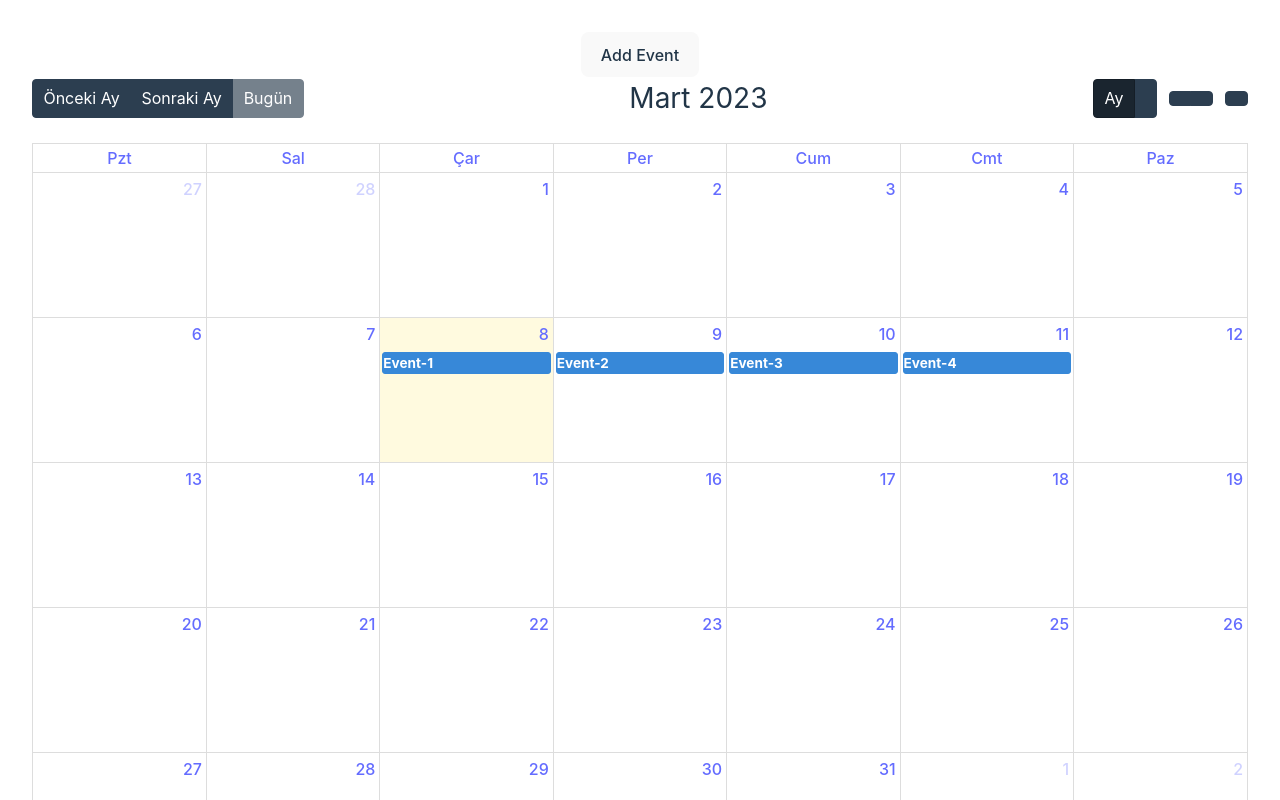
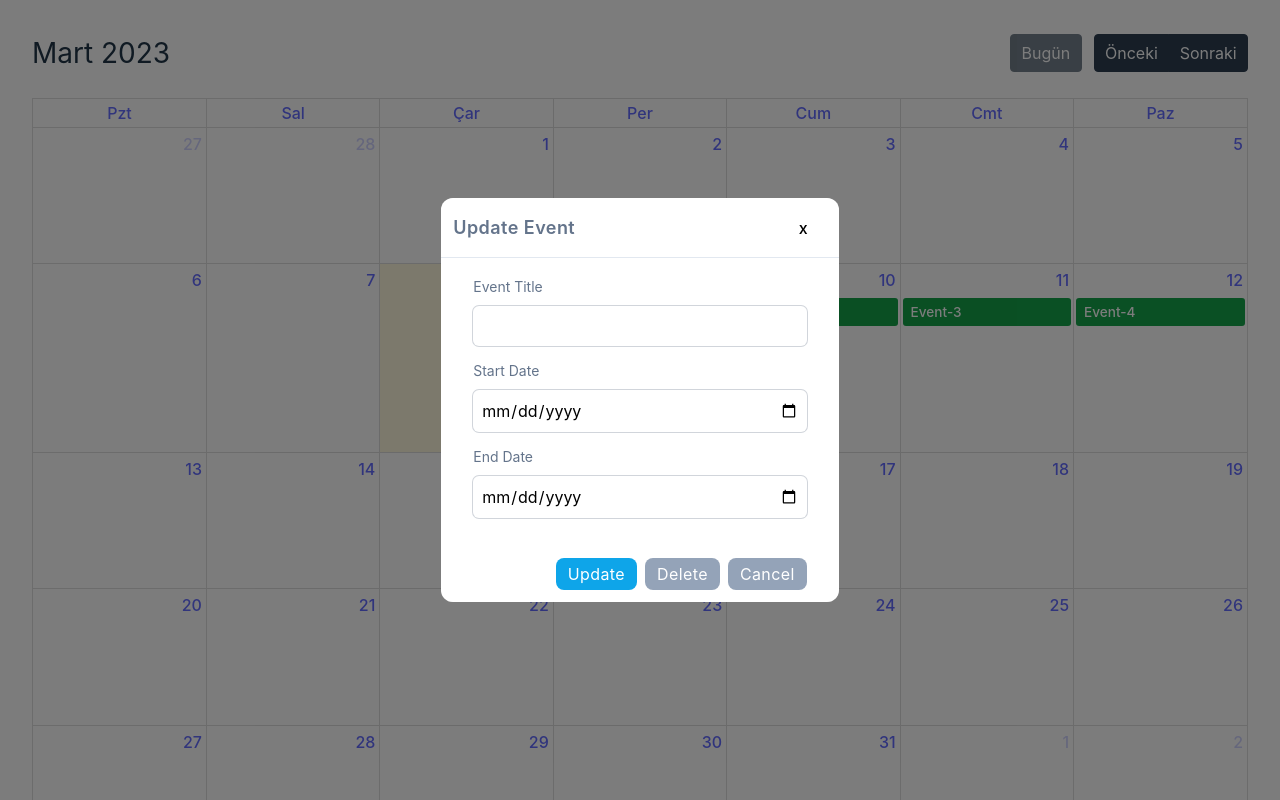
Before and after one commit to UlftKcy/react-fullcalendar, a React (Vite) app: page / in a window 1280 px wide. Both pictures are taken after a click on the link "Event-1". Shown: the top 800 px of the page. Built offline with nearby package versions, Linux system fonts and the light colour scheme.

Commit message:
added modal

```diff
--- a/package.json
+++ b/package.json
@@ -17,7 +17,9 @@
     "@reduxjs/toolkit": "^1.9.3",
     "react": "^18.2.0",
     "react-dom": "^18.2.0",
-    "react-redux": "^8.0.5"
+    "react-redux": "^8.0.5",
+    "redux-persist": "^6.0.0",
+    "uuidv4": "^6.2.13"
   },
   "devDependencies": {
     "@types/react": "^18.0.27",
--- a/src/components/Calendar.tsx
+++ b/src/components/Calendar.tsx
@@ -1,58 +1,62 @@
 import FullCalendar from "@fullcalendar/react";
 import dayGridPlugin from "@fullcalendar/daygrid";
 import timeGridPlugin from "@fullcalendar/daygrid";
-import interactionPlugin from "@fullcalendar/daygrid";
+import interactionPlugin, { DateClickArg } from "@fullcalendar/interaction";
 import allLocales from "@fullcalendar/core/locales-all";
-import { useState } from "react";
+import { useRef } from "react";
 import { EventContentArg } from "@fullcalendar/core";
 import { useModal } from "../hooks/useModal";
-import Modal from "./Modal";
 import { useAppSelector } from "../hooks/redux-helper";
+import { useDispatch } from "react-redux";
+import { selectDay, selectEvent } from "../features/events/eventSlice";
+import ModalCreateEvent from "./createEvent/ModalCreateEvent";
+import ModalUpdateEvent from "./updateEvent/ModalUpdateEvent";
 
 const Calendar = () => {
+  const calendarRef = useRef<any>();
   const { isShowing, onToggle } = useModal();
-  const events = useAppSelector((state)=>state.eventReducer.events);
-
-  console.log(events)
+  const dispatch = useDispatch();
+  const events = useAppSelector((state) => state.eventReducer.events);
 
   const renderEventContent = (eventContent: EventContentArg) => {
-    return (
-      <div>
-        <b>{eventContent.timeText}</b>
-        <b>{eventContent.event.title}</b>
-      </div>
-    );
+    return <div className="text-ellipsis overflow-hidden">{eventContent.event.title}</div>;
   };
+
+  const handleEventClick = (clickInfo: any) => {
+    onToggle();
+    dispatch(selectEvent(clickInfo.event.id))
+  };
+
+  const handleDateSelect = (selectInfo: any) => {
+    onToggle();
+    dispatch(selectDay(selectInfo.startStr));
+  };
+
   return (
     <div>
-      <div>
-        <button onClick={onToggle}>Add Event</button>
-        {isShowing && <Modal onToggle={onToggle} />}
-      </div>
       <FullCalendar
+        ref={calendarRef}
         plugins={[dayGridPlugin, timeGridPlugin, interactionPlugin]}
-        headerToolbar={{
-          left: "prev,next,today",
-          center: "title",
-          right: "dayGridMonth, timeGridWeek, timeGridDay",
-        }}
         selectable={true}
         editable={true}
         locales={allLocales}
         locale={"tr"}
+        initialEvents={events}
         eventContent={renderEventContent}
+        eventClassNames={"bg-green-600 border-0 pl-2 py-1 my-7"}
         buttonText={{
-          day: "Gün",
-          prev: "Önceki Ay",
-          next: "Sonraki Ay",
+          prev: "Önceki",
+          next: "Sonraki",
           today: "Bugün",
-          month: "Ay",
-          nextYear: "Sonraki Yıl",
-          prevYear: "Önceki Yıl",
-          week: "Haftasonu",
         }}
-        initialEvents={events}
+        eventClick={handleEventClick}
+        select={handleDateSelect}
+        dateClick={(e: DateClickArg) => {
+          console.log(e);
+        }}
       />
+      {isShowing && <ModalCreateEvent onToggle={onToggle} calendarRef={calendarRef} />}
+      {isShowing && <ModalUpdateEvent onToggle={onToggle} calendarRef={calendarRef} />}
     </div>
   );
 };
--- a/src/components/Modal.tsx
+++ b/src/components/Modal.tsx
@@ -1,16 +1,19 @@
-import { ReactNode, useEffect } from "react";
+import { ReactNode } from "react";
 import { createPortal } from "react-dom";
-import { useModal } from "../hooks/useModal";
-import Button from "./Button/Button";
-import TextInput from "./Input/TextInput";
 
-const Modal = ({ onToggle }: { onToggle: any }) => {
+interface ModalProps {
+  children: ReactNode;
+  headerText: string;
+  onToggle: () => void;
+}
+
+const Modal = ({ children, headerText, onToggle }: ModalProps) => {
   return createPortal(
     <div className="fixed w-full h-full flex place-items-center inset-0 bg-black bg-opacity-30 z-10 cursor-pointer px-5">
       <div className="relative max-w-3xl m-auto bg-white text-black rounded-xl">
         <div className="flex justify-between items-center border-b border-solid border-slate-200 py-2 px-3">
           <h4 className="text-lg font-semibold text-slate-500 tracking-wide">
-            New Event
+            {headerText}
           </h4>
           <button
             onClick={onToggle}
@@ -19,45 +22,7 @@ const Modal = ({ onToggle }: { onToggle: any }) => {
             x
           </button>
         </div>
-        <div className="py-4 px-8">
-          <form>
-            <TextInput
-              className="ring-1 ring-gray-300 w-full focus:ring-sky-500 focus:outline-none px-2 py-2 mt-2 rounded-md"
-              label="Event Title"
-              type="text"
-              name="title"
-              id="title"
-            />
-            <TextInput
-              className="ring-1 ring-gray-300 w-full focus:ring-sky-500 focus:outline-none px-2 py-2 mt-2 rounded-md"
-              label="Start Date"
-              type="date"
-              name="startDate"
-              id="startDate"
-            />
-            <TextInput
-              className="ring-1 ring-gray-300 w-full focus:ring-sky-500 focus:outline-none px-2 py-2 mt-2 rounded-md"
-              label="End Date"
-              type="date"
-              name="endDate"
-              id="endDate"
-            />
-          </form>
-        </div>
-        <div className="py-3 px-8 flex justify-end">
-          <Button
-            type="submit"
-            className="px-3 py-1 bg-sky-500 text-white font-normal hover:bg-sky-600 border-0 focus:outline-none tracking-wide mr-2"
-          >
-            Save
-          </Button>
-          <Button className="px-3 py-1 bg-slate-400 text-white font-normal hover:bg-slate-500 border-0 focus:outline-none tracking-wide mr-2">
-            Delete
-          </Button>
-          <Button className="px-3 py-1 bg-slate-400 text-white font-normal hover:bg-slate-500 border-0 focus:outline-none tracking-wide">
-            Cancel
-          </Button>
-        </div>
+        {children}
       </div>
     </div>,
     document.getElementById("overlay") as HTMLDivElement
--- /dev/null
+++ b/src/components/createEvent/ModalCreateEvent.tsx
@@ -0,0 +1,86 @@
+import { useEffect, useState } from "react";
+import { useDispatch } from "react-redux";
+import { addEvents } from "../../features/events/eventSlice";
+import { useAppSelector } from "../../hooks/redux-helper";
+import Button from "../Button/Button";
+import TextInput from "../Input/TextInput";
+import Modal from "../Modal";
+import { v4 as uuid } from 'uuid';
+
+const ModalCreateEvent = ({ onToggle, calendarRef }: { onToggle: any, calendarRef: any }) => {
+  const selectedDay = useAppSelector((state) => state.eventReducer.selectDay);
+  const [title, setTitle] = useState<string>("");
+  const [startDate, setStartDate] = useState<string>("");
+  const [endDate, setEndDate] = useState<string>("");
+  const dispatch = useDispatch();
+
+  useEffect(() => {
+    if (selectedDay) {
+      setStartDate(selectedDay);
+    }
+  }, []);
+
+  const handleSubmit = (e: any) => {
+    e.preventDefault();
+    let newEvent = { id: uuid(), title: title, start: startDate, end: endDate };
+    let calendarApi = calendarRef.current.calendar
+    if (title) {
+      // will render immediately. will call handleEventAdd
+      calendarApi.addEvent(newEvent, true) // temporary=true, will get overwritten when reducer gives new events
+    }
+    dispatch(addEvents(newEvent));
+    onToggle();
+  };
+
+  return (
+    <Modal headerText="Create New Event" onToggle={onToggle}>
+      <form onSubmit={handleSubmit}>
+        <div className="py-4 px-8">
+          <TextInput
+            className="ring-1 ring-gray-300 w-full focus:ring-sky-500 focus:outline-none px-2 py-2 mt-2 rounded-md"
+            label="Event Title"
+            type="text"
+            name="title"
+            id="title"
+            value={title}
+            onChange={(e) => setTitle(e.target.value)}
+          />
+          <TextInput
+            className="ring-1 ring-gray-300 w-full focus:ring-sky-500 focus:outline-none px-2 py-2 mt-2 rounded-md"
+            label="Start Date"
+            type="date"
+            name="startDate"
+            id="startDate"
+            value={startDate}
+            onChange={(e) => setStartDate(e.target.value)}
+          />
+          <TextInput
+            className="ring-1 ring-gray-300 w-full focus:ring-sky-500 focus:outline-none px-2 py-2 mt-2 rounded-md"
+            label="End Date"
+            type="date"
+            name="endDate"
+            id="endDate"
+            value={endDate}
+            onChange={(e) => setEndDate(e.target.value)}
+          />
+        </div>
+        <div className="py-3 px-8 flex justify-end">
+          <Button
+            type="submit"
+            className="px-3 py-1 bg-sky-500 text-white font-normal hover:bg-sky-600 border-0 focus:outline-none tracking-wide mr-2"
+          >
+            Save
+          </Button>
+          <Button
+            onClick={onToggle}
+            className="px-3 py-1 bg-slate-400 text-white font-normal hover:bg-slate-500 border-0 focus:outline-none tracking-wide"
+          >
+            Cancel
+          </Button>
+        </div>
+      </form>
+    </Modal>
+  )
+};
+
+export default ModalCreateEvent;
--- /dev/null
+++ b/src/components/updateEvent/ModalUpdateEvent.tsx
@@ -0,0 +1,89 @@
+import React, { useState } from 'react'
+import { useDispatch } from 'react-redux';
+import Button from '../Button/Button';
+import TextInput from '../Input/TextInput';
+import Modal from '../Modal'
+
+const ModalUpdateEvent = ({ onToggle,calendarRef }: { onToggle: any ,calendarRef:any}) => {
+    /* const selectedDay = useAppSelector((state) => state.eventReducer.selectDay); */
+    const [title, setTitle] = useState<string>("");
+    const [startDate, setStartDate] = useState<string>("");
+    const [endDate, setEndDate] = useState<string>("");
+    const dispatch = useDispatch();
+
+   /*  useEffect(() => {
+      if (selectedDay) {
+        setStartDate(selectedDay);
+      }
+    }, []); */
+
+    const handleSubmit = (e: any) => {
+      e.preventDefault();
+     /*  let newEvent = { id: id, title: title, start: startDate, end: endDate };
+      let calendarApi = calendarRef.current.calendar
+      if (title) {
+        calendarApi.addEvent({ // will render immediately. will call handleEventAdd
+          id:id,
+          title:title,
+          start: startDate,
+          end: endDate,
+        }, true) // temporary=true, will get overwritten when reducer gives new events
+      }
+      dispatch(addEvents(newEvent));
+      onToggle(); */
+    };
+  return (
+    <Modal headerText="Update Event" onToggle={onToggle}>
+      <form onSubmit={handleSubmit}>
+          <div className="py-4 px-8">
+            <TextInput
+              className="ring-1 ring-gray-300 w-full focus:ring-sky-500 focus:outline-none px-2 py-2 mt-2 rounded-md"
+              label="Event Title"
+              type="text"
+              name="title"
+              id="title"
+              value={title}
+              onChange={(e) => setTitle(e.target.value)}
+            />
+            <TextInput
+              className="ring-1 ring-gray-300 w-full focus:ring-sky-500 focus:outline-none px-2 py-2 mt-2 rounded-md"
+              label="Start Date"
+              type="date"
+              name="startDate"
+              id="startDate"
+              value={startDate}
+              onChange={(e) => setStartDate(e.target.value)}
+            />
+            <TextInput
+              className="ring-1 ring-gray-300 w-full focus:ring-sky-500 focus:outline-none px-2 py-2 mt-2 rounded-md"
+              label="End Date"
+              type="date"
+              name="endDate"
+              id="endDate"
+              value={endDate}
+              onChange={(e) => setEndDate(e.target.value)}
+            />
+          </div>
+          <div className="py-3 px-8 flex justify-end">
+            <Button
+              type="submit"
+              className="px-3 py-1 bg-sky-500 text-white font-normal hover:bg-sky-600 border-0 focus:outline-none tracking-wide mr-2"
+            >
+              Update
+            </Button>
+            <Button className="px-3 py-1 bg-slate-400 text-white font-normal hover:bg-slate-500 border-0 focus:outline-none tracking-wide mr-2">
+              Delete
+            </Button>
+            <Button
+              onClick={onToggle}
+              className="px-3 py-1 bg-slate-400 text-white font-normal hover:bg-slate-500 border-0 focus:outline-none tracking-wide"
+            >
+              Cancel
+            </Button>
+          </div>
+        </form>
+    </Modal>
+  )
+}
+
+export default ModalUpdateEvent
--- a/src/features/events/eventSlice.ts
+++ b/src/features/events/eventSlice.ts
@@ -1,36 +1,49 @@
 import { createSlice } from "@reduxjs/toolkit";
 
 interface EventDataTypes {
-    id: string,
-    title: string,
-    start: string,
-    end: string,
+  id: string;
+  title: string;
+  start: string;
+  end: string;
 }
 
 const defaultEvents: EventDataTypes[] = [
-    { id: "1", title: "Event-1", start: new Date("08 March 2023 14:48 UTC").toISOString().split("T")[0], end: new Date("09 March 2023 14:48 UTC").toISOString().split("T")[0] },
-    { id: "2", title: "Event-2", start: new Date("09 March 2023 14:48 UTC").toISOString().split("T")[0], end: new Date("10 March 2023 14:48 UTC").toISOString().split("T")[0] },
-    { id: "3", title: "Event-3", start: new Date("10 March 2023 14:48 UTC").toISOString().split("T")[0], end: new Date("11 March 2023 14:48 UTC").toISOString().split("T")[0] },
-    { id: "4", title: "Event-4", start: new Date("11 March 2023 14:48 UTC").toISOString().split("T")[0], end: new Date("12 March 2023 14:48 UTC").toISOString().split("T")[0] },
+  { id: "1", title: "Event-1", start: "2023-03-09", end: "2023-03-10" },
+  { id: "2", title: "Event-2", start: "2023-03-10", end: "2023-03-11" },
+  { id: "3", title: "Event-3", start: "2023-03-11", end: "2023-03-12" },
+  { id: "4", title: "Event-4", start: "2023-03-12", end: "2023-03-13" },
 ];
 
 type InitialStateTypes = {
-    events: EventDataTypes[]
-}
+  events: EventDataTypes[];
+  selectDay: string;
+  selectEvent: EventDataTypes | null;
+};
 
 const initialState: InitialStateTypes = {
-    events: defaultEvents,
-}
+  events: defaultEvents,
+  selectDay: "",
+  selectEvent: null,
+};
+
 const eventSlice = createSlice({
-    name: "events",
-    initialState,
-    reducers: {
-        addEvents: (state, action) => {
-            const event = action.payload;
-            state.events = [...state.events, event]
-        }
-    }
+  name: "events",
+  initialState,
+  reducers: {
+    addEvents: (state, action) => {
+      const newEvent = action.payload;
+      state.events = [...state.events, newEvent];
+    },
+    selectDay: (state, action) => {
+      state.selectDay = action.payload;
+    },
+    selectEvent: (state, action) => {
+      const id = action.payload;
+      const selectedEvent = state.events.find((event)=>event.id === id)
+      console.log(selectedEvent)
+    },
+  },
+});
 
-})
-
+export const { addEvents, selectDay,selectEvent } = eventSlice.actions;
 export default eventSlice.reducer;
--- a/src/features/store.ts
+++ b/src/features/store.ts
@@ -1,12 +1,40 @@
-import { configureStore } from "@reduxjs/toolkit";
+import { combineReducers, configureStore } from "@reduxjs/toolkit";
 import eventSlice from "./events/eventSlice";
+import storage from "redux-persist/lib/storage";
+import {
+  persistReducer,
+  FLUSH,
+  REHYDRATE,
+  PAUSE,
+  PERSIST,
+  PURGE,
+  REGISTER,
+} from "redux-persist";
+
+const persistConfig = {
+  key: "root",
+  version:1,
+  storage,
+  // prevent selectDay from persisting
+  blacklist: ["selectDay"],
+};
+
+export const rootReducers = combineReducers({
+  eventReducer: eventSlice,
+});
+
+const persistedReducer = persistReducer(persistConfig, rootReducers);
 
 const store = configureStore({
-    reducer: {
-        eventReducer: eventSlice,
-    }
-})
+  reducer:  persistedReducer,
+  middleware: (getDefaultMiddleware) =>
+    getDefaultMiddleware({
+      serializableCheck: {
+        ignoredActions: [FLUSH, REHYDRATE, PAUSE, PERSIST, PURGE, REGISTER],
+      },
+    }),
+});
 
 export type RootState = ReturnType<typeof store.getState>;
-export type AppDispatch = typeof store.dispatch
+export type AppDispatch = typeof store.dispatch;
 export default store;
--- a/src/main.tsx
+++ b/src/main.tsx
@@ -1,12 +1,20 @@
-import React from 'react'
-import ReactDOM from 'react-dom/client'
-import { Provider } from 'react-redux'
-import App from './App'
-import store from './features/store'
-import './index.css'
+import React from "react";
+import ReactDOM from "react-dom/client";
+import { Provider } from "react-redux";
+import { PersistGate } from "redux-persist/integration/react";
+import App from "./App";
+import store from "./features/store";
+import { persistStore } from "redux-persist";
+import "./index.css";
 
-ReactDOM.createRoot(document.getElementById('root') as HTMLElement).render(
+let persistor = persistStore(store);
+
+ReactDOM.createRoot(document.getElementById("root") as HTMLElement).render(
   <React.StrictMode>
-    <Provider store={store}><App /></Provider>
-  </React.StrictMode>,
-)
+    <Provider store={store}>
+      <PersistGate persistor={persistor}>
+        <App />
+      </PersistGate>
+    </Provider>
+  </React.StrictMode>
+);
```
Also changed, not shown: 2 other files (tests, documents, lock files or other folders).
